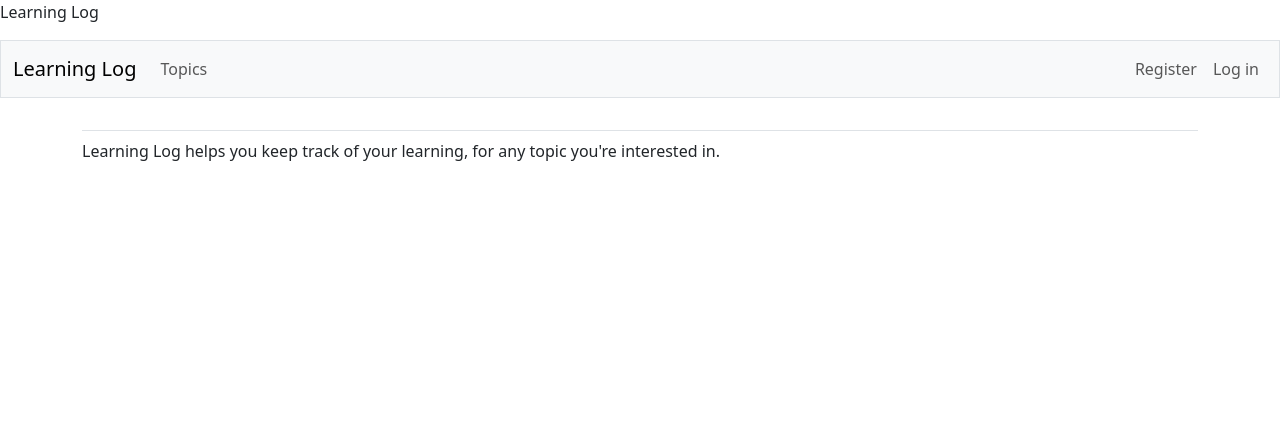
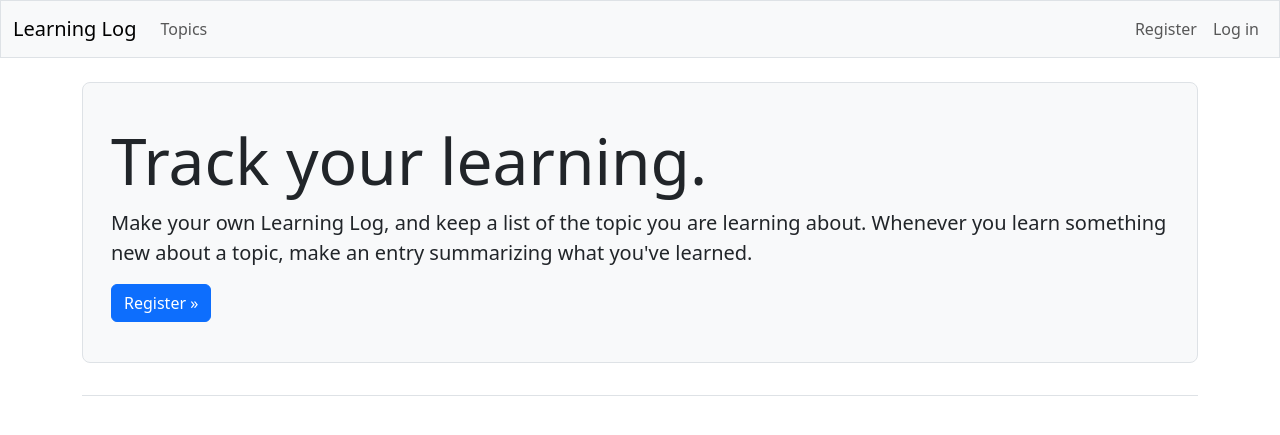
Before and after one commit to ChuongNguyen270304/Python_Projects, a Django app: template Project3-Webanwendungen/learning_log/learning_logs/templates/learning_logs/index.html in a window 1280 px wide. Shown: the top 435 px of the page. Run offline with Django 5.2, Linux system fonts and the light colour scheme; the template is opened without the code that fills it, so the values that code supplies are empty; some libraries are stand-ins or nearby versions.

Commit message:
Update index.html

```diff
--- a/Project3-Webanwendungen/learning_log/learning_logs/templates/learning_logs/index.html
+++ b/Project3-Webanwendungen/learning_log/learning_logs/templates/learning_logs/index.html
@@ -1,7 +1,15 @@
-<p>Learning Log</p>
-
 {% extends "learning_logs/base.html" %}
 
-{% block content %}
-<p>Learning Log helps you keep track of your learning, for any topic you're interested in.</p>
-{% endblock content %}
+{% block page_header %}
+    <div class="p-3 mb-4 bg-light border rounded-3">
+        <div class="container-fluid py-4">
+            <h1 class="display-3">Track your learning.</h1>
+
+            <p class="lead">Make your own Learning Log, and keep a list of the
+                topic you are learning about. Whenever you learn something new
+                about a topic, make an entry summarizing what you've learned.</p>
+            <a class="btn btn-primary" btn-lg mt -1
+               href="{% url 'accounts:register'%}">Register &raquo;</a>
+        </div>
+    </div>
+{% endblock page_header %}
```
